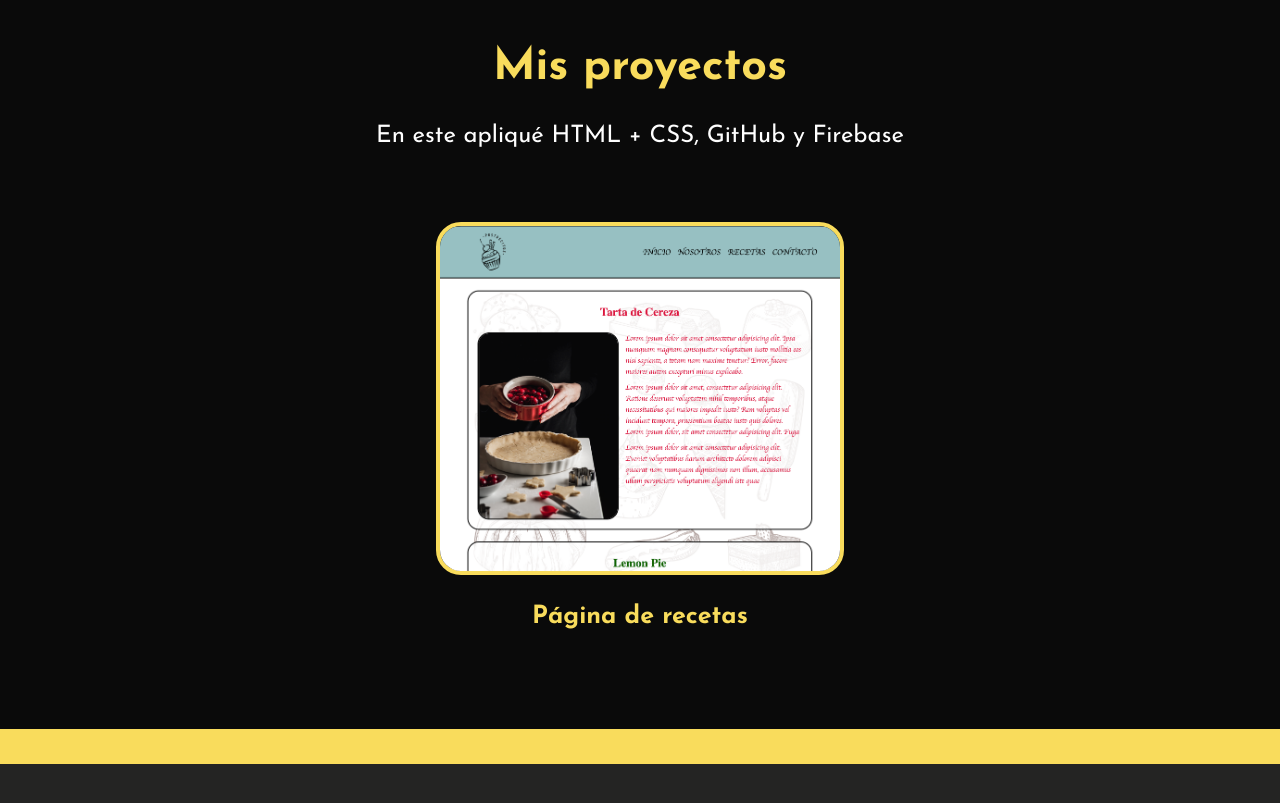
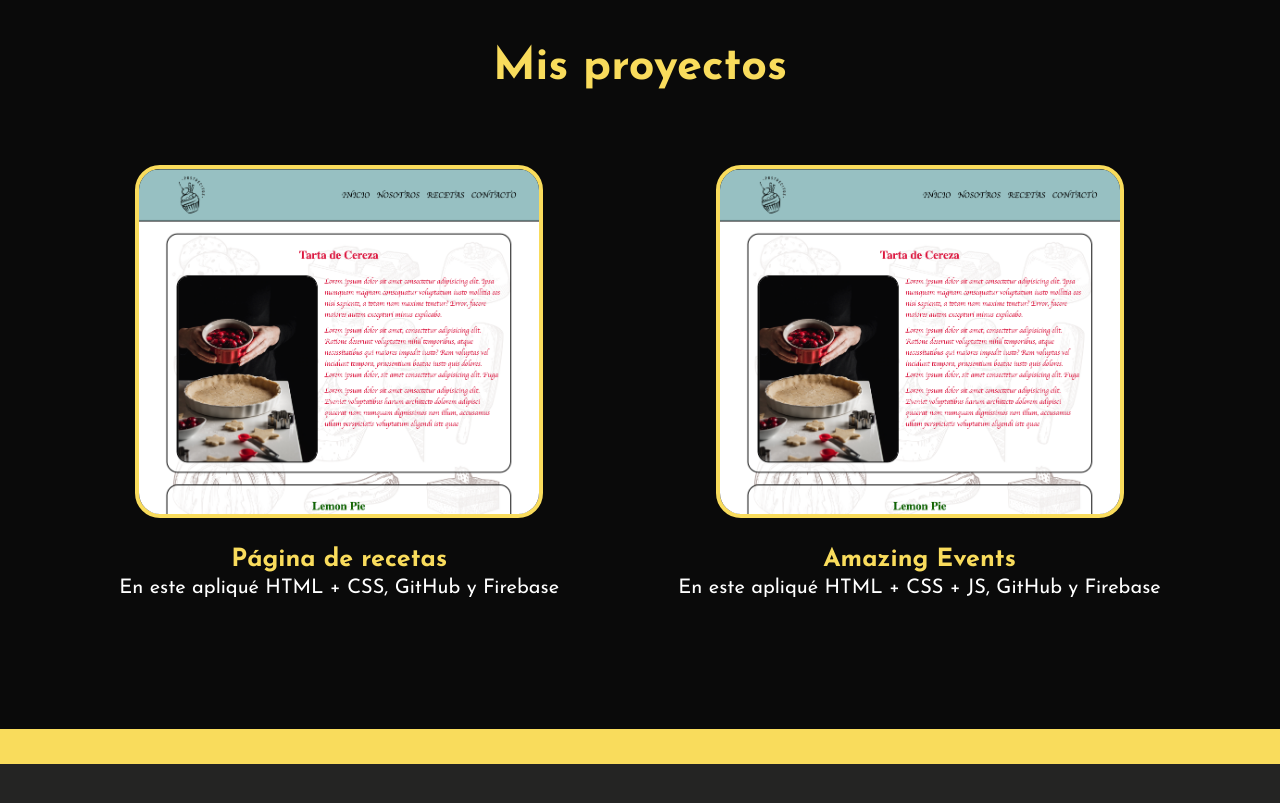
Before and after one commit to Floyd-94/Portfolio, a website: page Y/index.html in a window 1280 px wide. Shown: the part 1560-2363 px from the top of the page. Drawn offline with Linux system fonts and the light colour scheme.

Commit message:
agregue nuevo proyecto e icono de js

```diff
--- a/Y/general.css
+++ b/Y/general.css
@@ -259,14 +259,6 @@ h1 {
 }
 
 
-#proyectos p {
-  font-size: 24px;
-  line-height: 32px;
-  color: white;
-  margin-bottom: 25px;
-  text-align: justify;
-}
-
 .div-articulos {
   width: 100%;
   display: flex;
@@ -276,6 +268,7 @@ h1 {
 .proyecto {
   display: flex;
   flex-direction: column;
+  text-align: center;
   width: 100%;
   height: auto;
   background-color: #0a0a0a;
@@ -286,6 +279,14 @@ h1 {
   font-size: 25px;
   text-align: center;
   margin-top: 25px;
+}
+
+.proyecto p {
+  font-size: 20px;
+  line-height: 32px;
+  color: white;
+  margin-bottom: 25px;
+  text-align: justify;
 }
 
 .img-recetas {
--- a/Y/index.html
+++ b/Y/index.html
@@ -69,7 +69,9 @@
                 <div class="skills">
                     <i class="fa-brands fa-html5"></i>
                     <i class="fa-brands fa-css3-alt"></i>
+                    <i class="fa-brands fa-js"></i>
                     <i class="fa-brands fa-github"></i>
+
                 </div>
                 <p class="p2 ">
                     También me gustan los gatitos y las plantas.
@@ -90,9 +92,6 @@
         <section id="proyectos" class="padding-mobile">
             <div class="proyectos-contenido">
                 <h2>Mis proyectos</h2>
-                <p>
-                    En este apliqué HTML + CSS, GitHub y Firebase
-                </p>
             </div>
             <div class="div-articulos">
                 <article>
@@ -102,6 +101,21 @@
                                 alt="Foto de página de recetas en html y css" />
                         </a>
                         <h3>Página de recetas</h3>
+                        <p>
+                            En este apliqué HTML + CSS, GitHub y Firebase
+                        </p>
+                    </div>
+                </article>
+                <article>
+                    <div class="proyecto proyecto-2">
+                        <a href="https://postrecitos-dca0e.web.app/">
+                            <img class="img-recetas" src="img/proyecto-recetas.png"
+                                alt="Foto de página de recetas en html y css" />
+                        </a>
+                        <h3>Amazing Events</h3>
+                        <p>
+                            En este apliqué HTML + CSS + JS, GitHub y Firebase
+                        </p>
                     </div>
                 </article>
 
```
